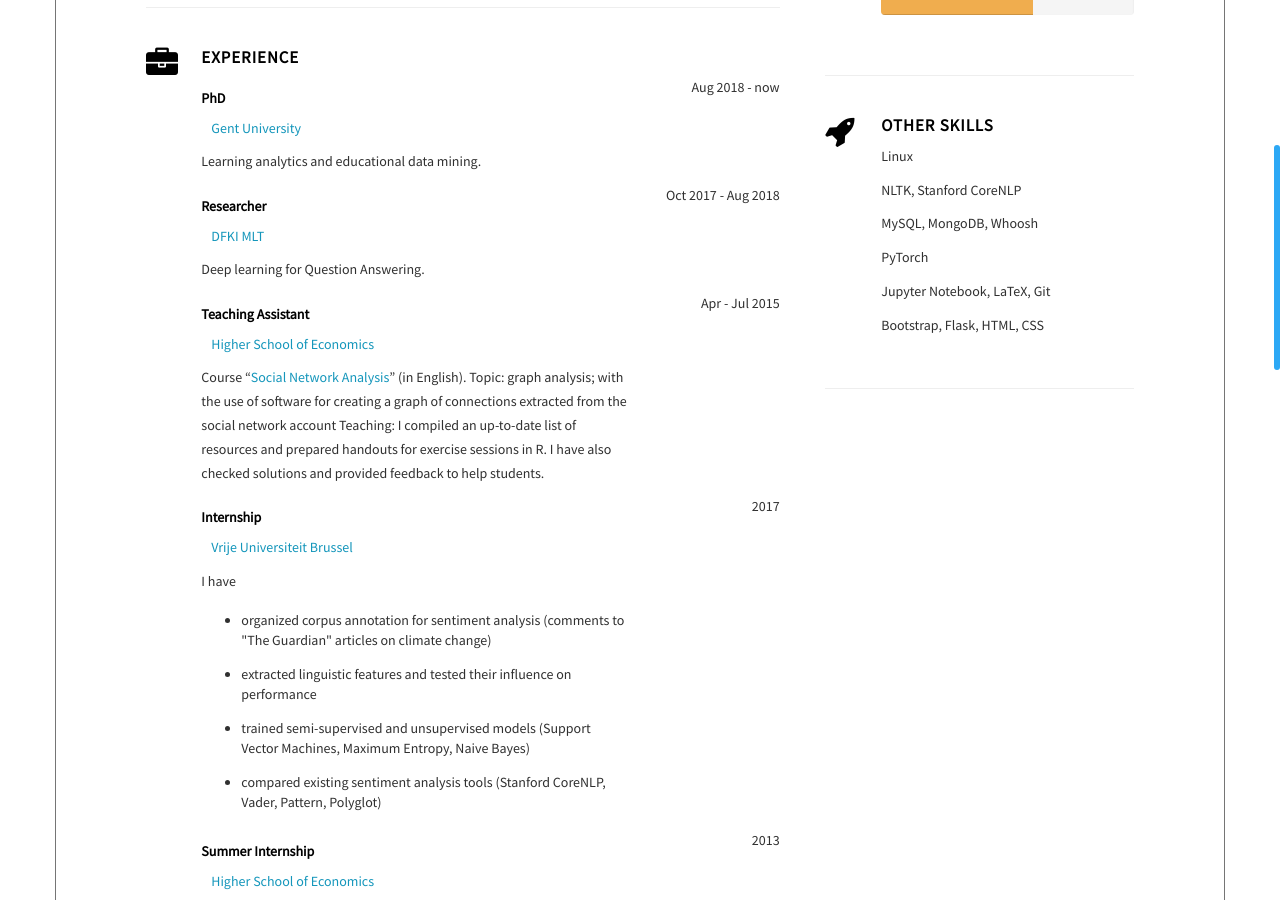
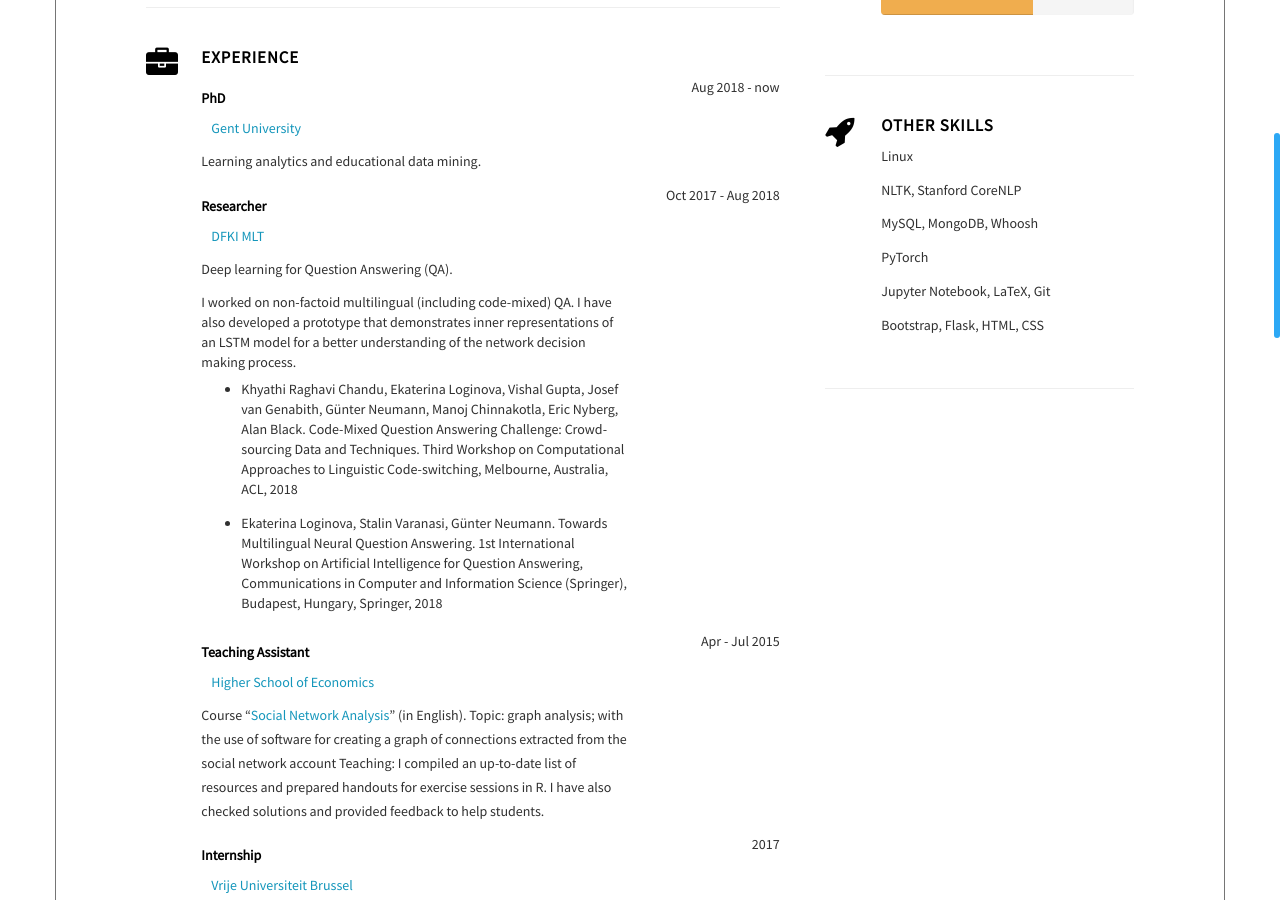
Before and after one commit to edloginova/edloginova.github.io, a Jekyll site: the page index.html, which Jekyll copies as it is, in a window 1280 px wide and 900 px high, scrolled down 581 px. Built offline with Jekyll 4.4.1, drawn with Linux system fonts in a browser that asks for light colours; nearby versions of some CDN libraries.

Commit message:
Updated CV

```diff
--- a/index.html
+++ b/index.html
@@ -133,18 +133,24 @@
                         <p>Aug 2018 - now</p>
                      </div>
                   </div>
+                  <!--Job 1 end-->
                   <div class="row">
                      <div class="col-md-9">
                         <h4>Researcher</h4>
                         <p class="sub"><a href="https://www.dfki.de/web/research/mlt">DFKI MLT</a>
                         </p>
-								<p>Deep learning for Question Answering.</p>
+                        <p>Deep learning for Question Answering (QA).</p>
+						I worked on non-factoid multilingual (including code-mixed) QA. I have also developed a prototype that demonstrates inner representations of an LSTM model for a better understanding of the network decision making process.
+						<ul>
+							<li>Khyathi Raghavi Chandu, Ekaterina Loginova, Vishal Gupta, Josef van Genabith, Günter Neumann, Manoj Chinnakotla, Eric Nyberg, Alan Black. Code-Mixed Question Answering Challenge: Crowd-sourcing Data and Techniques. Third Workshop on Computational Approaches to Linguistic Code-switching, Melbourne, Australia, ACL, 2018</li>
+							<li>Ekaterina Loginova, Stalin Varanasi, Günter Neumann. Towards Multilingual Neural Question Answering. 1st International Workshop on Artificial Intelligence for Question Answering, Communications in Computer and Information Science (Springer), Budapest, Hungary, Springer, 2018</li>
+						</ul>
                      </div>
                      <div class="year col-md-3">
                         <p>Oct 2017 - Aug 2018</p>
                      </div>
                   </div>
-						<!--Job 1 end-->
+                  <!--Job 2 end-->
                   <div class="row">
                      <div class="col-md-9">
                         <h4>Teaching Assistant</h4>
@@ -159,7 +165,7 @@
                         <p>Apr - Jul 2015</p>
                      </div>
                   </div>
-						<!--Job 1 end-->
+                  <!--Job 3 end-->
                   <div class="row">
                      <div class="col-md-9">
                         <h4>Internship</h4>
@@ -178,7 +184,7 @@
                         <p>2017</p>
                      </div>
                   </div>
-						<!--Job 2 end-->
+                  <!--Job 4 end-->
                   <div class="row">
                      <div class="col-md-9">
                         <h4>Summer Internship</h4>
@@ -190,7 +196,7 @@
                         <p>2013</p>
                      </div>
                   </div>
-						<!--Job 3 end-->
+                  <!--Job 5 end-->
                </div>
                <!--Job experiences end-->
             </div>
```
Lines whose indentation alone changed are shown as unchanged.
